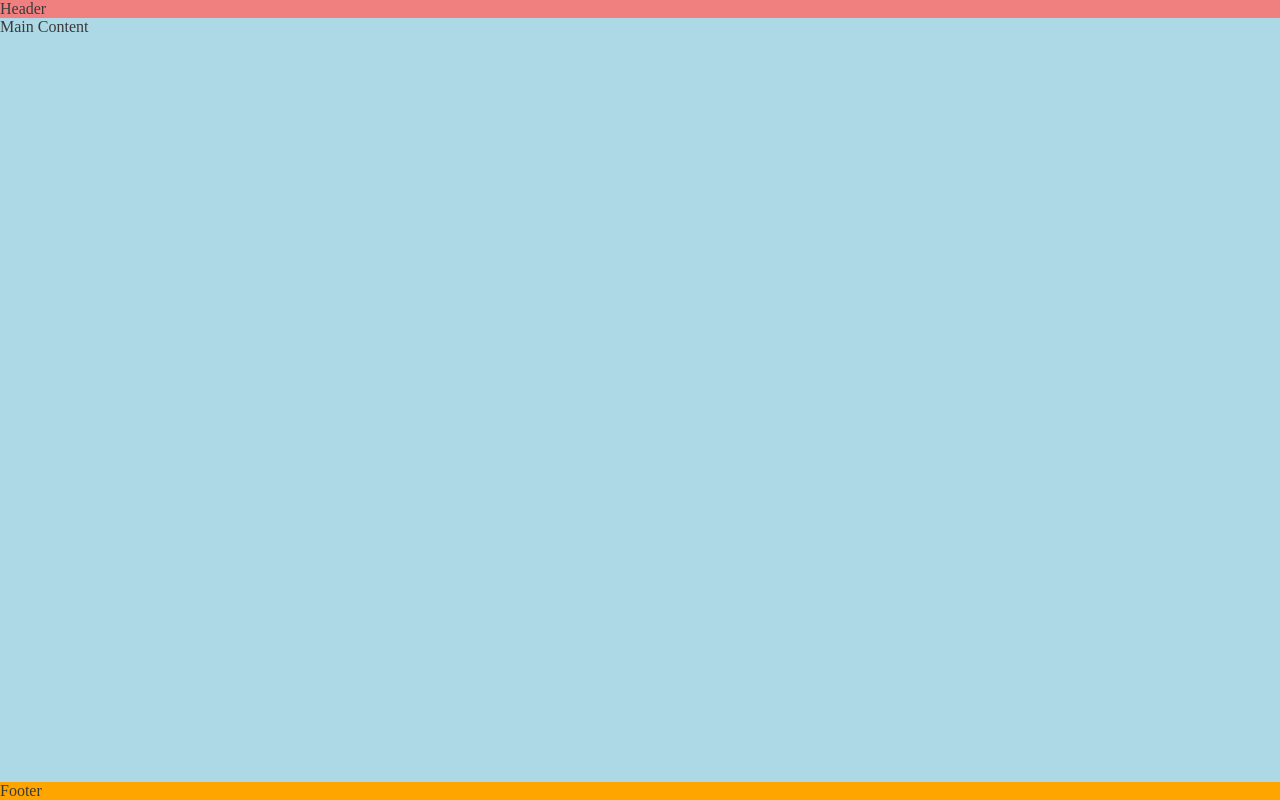
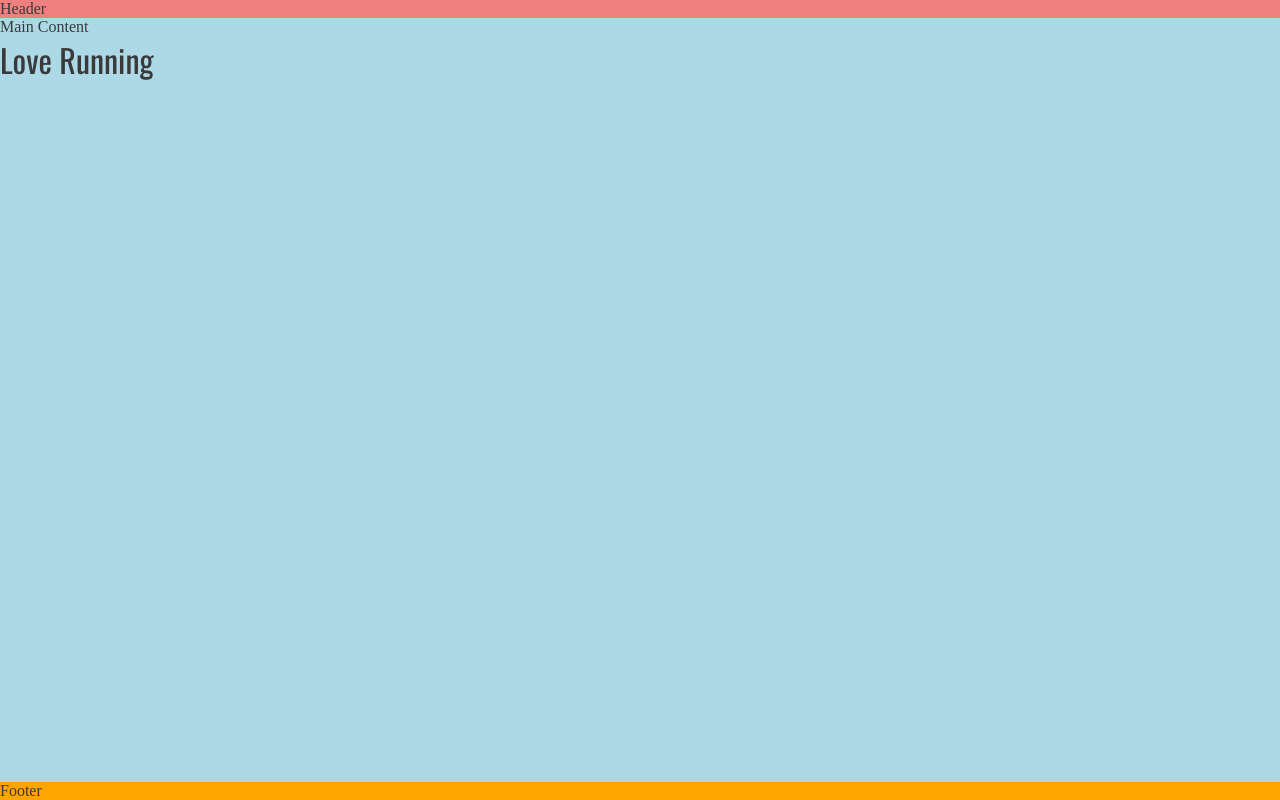
Before and after one commit to skb399/love-running, a plain HTML site: page index.html in a window 1280 px wide. Drawn offline with nearby package versions, Linux system fonts and the light colour scheme.

Commit message:
add google fonts style rules

```diff
--- a/assets/css/styles.css
+++ b/assets/css/styles.css
@@ -1,3 +1,7 @@
+/*Google Fonts Import*/
+@import url("https://fonts.googleapis.com/css2?family=Oswald:wght@200..700&display=swap");
+@import url("https://fonts.googleapis.com/css2?family=Lato:ital,wght@0,100;0,300;0,400;0,700;0,900;1,100;1,300;1,400;1,700;1,900&family=Oswald:wght@200..700&display=swap");
+
 /* Wildcard selector to overide default added by browser */
 * {
   margin: 0;
@@ -30,3 +34,10 @@ main {
 footer {
   background-color: orange;
 }
+
+h1 {
+  font-family: "Oswald", sans-serif;
+  font-optical-sizing: auto;
+  font-weight: 400;
+  font-style: normal;
+}
--- a/index.html
+++ b/index.html
@@ -26,6 +26,7 @@
     <!-- Main content -->
     <main>
         Main Content
+        <h1>Love Running</h1>
     </main>
     <!-- Footer -->
     <footer>
@@ -33,4 +34,5 @@
     </footer>
 </body>
 
+
 </html>
```
